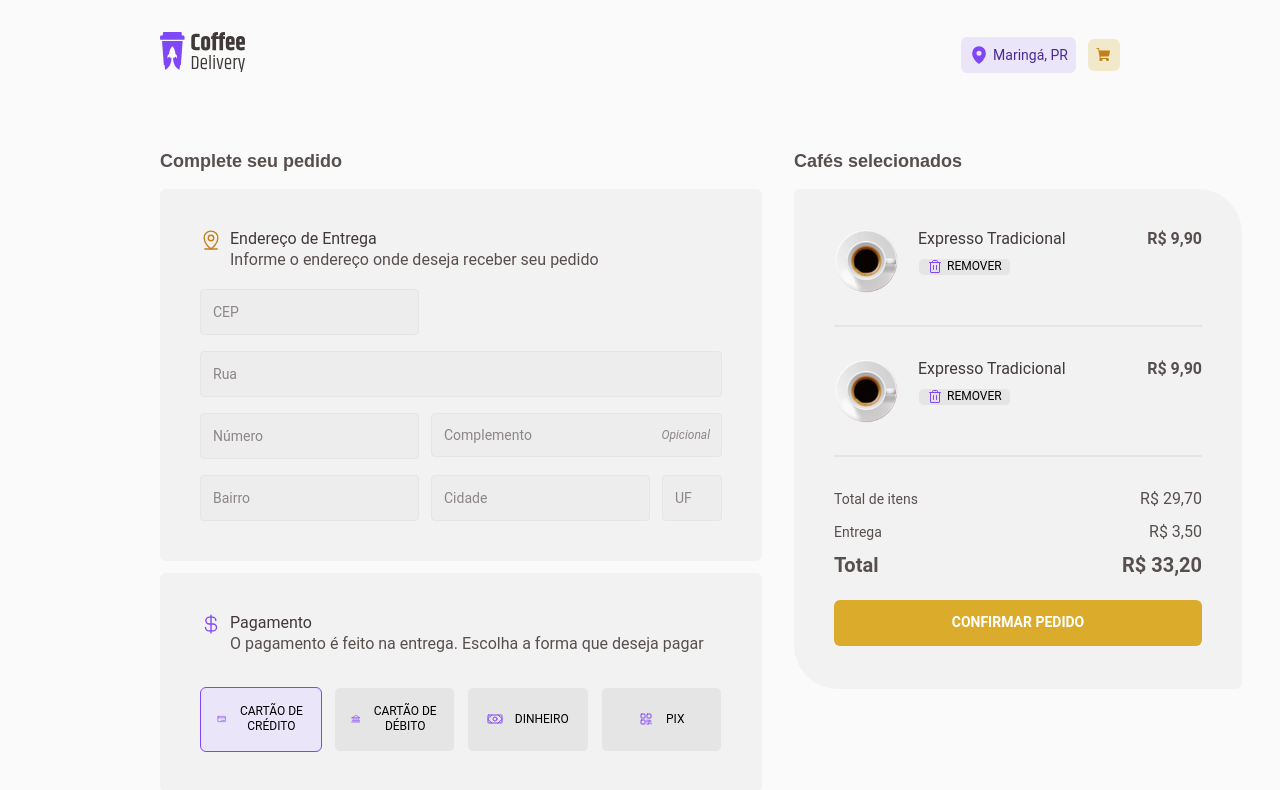
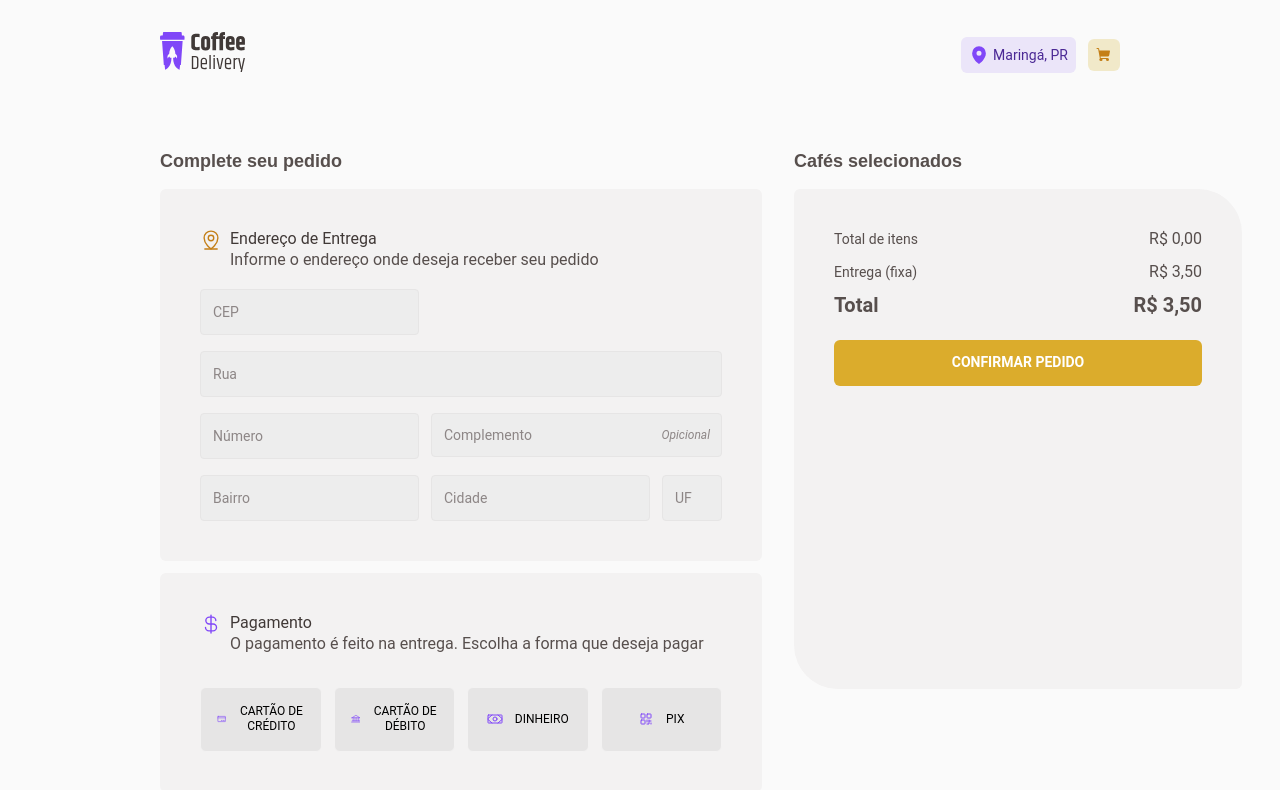
Before and after one commit to rafarod21/Ignite-ReactJS-Challenge-CoffeeDelivery, a React (Vite) app: page /checkout in a window 1280 px wide. Shown: the top 790 px of the page. Built offline with nearby package versions, Linux system fonts and the light colour scheme.

Commit message:
Format coffees values to current coin

```diff
--- a/src/components/CoffeeCard/index.tsx
+++ b/src/components/CoffeeCard/index.tsx
@@ -5,6 +5,8 @@ import { CoffeesAmountInput } from '../CoffeesAmountInput';
 import { CoffeeOrderContext } from '../../contexts/CoffeeOrderContext';
 
 import { CoffeeType } from '../../@types/Coffee';
+
+import { formatValueInCurrentCoinWithoutSymbol } from '../../utils/formatValueInCurrentCoin';
 
 import {
   CoffeeCardContainer,
@@ -50,7 +52,8 @@ export function CoffeeCard({ coffee }: CoffeeCardProps) {
       <span>{coffee.description}</span>
       <CardFooter>
         <span>
-          R$ <strong>{coffee.value}</strong>
+          R${' '}
+          <strong>{formatValueInCurrentCoinWithoutSymbol(coffee.value)}</strong>
         </span>
         <div>
           <CoffeesAmountInput
--- a/src/components/CoffeeCardCheckout/index.tsx
+++ b/src/components/CoffeeCardCheckout/index.tsx
@@ -1,31 +1,62 @@
+import { useContext, useState } from 'react';
 import { ShoppingCart, Trash } from 'phosphor-react';
 
 import { CoffeesAmountInput } from '../CoffeesAmountInput';
 
-import { CoffeeCardCheckoutContainer } from './styles.ts';
+import { CoffeeOrderContext } from '../../contexts/CoffeeOrderContext';
+
+import { Coffees } from '../../reducers/Coffees/reducer';
+
+import { formatValueInCurrentCoin } from '../../utils/formatValueInCurrentCoin';
+
+import { CoffeeCardCheckoutContainer } from './styles';
+
+const MAX_COFFEES = 50;
 
 interface CoffeeCardCheckoutProps {
-  name?: string;
-  value?: string;
-  image?: string;
+  coffee: Coffees;
 }
 
-export function CoffeeCardCheckout({
-  name,
-  value,
-  image,
-}: CoffeeCardCheckoutProps) {
+export function CoffeeCardCheckout({ coffee }: CoffeeCardCheckoutProps) {
+  const { incrementOneCoffee, decrementOneCoffee, removeCoffee } =
+    useContext(CoffeeOrderContext);
+  const [amountCoffee, setAmountCoffee] = useState(coffee.amount);
+
+  function handleIncrementOneCoffee() {
+    if (amountCoffee < MAX_COFFEES) {
+      setAmountCoffee((state) => state + 1);
+      incrementOneCoffee(coffee);
+    }
+  }
+
+  function handleDecrementOneCoffee() {
+    if (amountCoffee > 1) {
+      setAmountCoffee((state) => state - 1);
+      decrementOneCoffee(coffee);
+    }
+  }
+
+  function handleRemoveCoffee() {
+    removeCoffee(coffee);
+  }
+
   return (
     <CoffeeCardCheckoutContainer>
-      <img src='CoffeesImages/expresso.png' alt='Expresso Tradicional' />
+      <img src={coffee.image} alt={coffee.name} />
       <div>
         <div>
-          <span>Expresso Tradicional</span>
-          <strong>R$ 9,90</strong>
+          <span>{coffee.name}</span>
+          <strong>
+            {formatValueInCurrentCoin(coffee.value * coffee.amount)}
+          </strong>
         </div>
         <div>
-          {/* <CoffeesAmountInput /> */}
-          <button>
+          <CoffeesAmountInput
+            amount={amountCoffee}
+            decrementAmountCoffees={handleDecrementOneCoffee}
+            incrementAmountCoffees={handleIncrementOneCoffee}
+          />
+          <button type='button' onClick={handleRemoveCoffee}>
             <Trash /> REMOVER
           </button>
         </div>
--- a/src/components/CoffeeCardCheckout/styles.ts
+++ b/src/components/CoffeeCardCheckout/styles.ts
@@ -1,4 +1,4 @@
-import styled from "styled-components";
+import styled from 'styled-components';
 
 export const CoffeeCardCheckoutContainer = styled.div`
   display: flex;
@@ -32,7 +32,7 @@ export const CoffeeCardCheckoutContainer = styled.div`
         border: 1px solid ${(props) => props.theme.card};
         background: ${(props) => props.theme.button};
         border-radius: 6px;
-        padding: 0 0.5rem;
+        padding: 0.5rem;
         gap: 0.25rem;
 
         font-size: 0.75rem;
@@ -50,7 +50,7 @@ export const CoffeeCardCheckoutContainer = styled.div`
 
         svg {
           font-size: 1rem;
-          color: ${(props) => props.theme["purple-500"]};
+          color: ${(props) => props.theme['purple-500']};
         }
       }
     }
--- a/src/components/CoffeesAmountInput/index.tsx
+++ b/src/components/CoffeesAmountInput/index.tsx
@@ -2,8 +2,6 @@ import { useState } from 'react';
 import { Minus, Plus } from 'phosphor-react';
 
 import { CoffeesAmountInputContainer } from './styles';
-
-const MAX_COFFEES = 50;
 
 interface CoffeesAmountInputProps {
   amount: number;
@@ -18,11 +16,11 @@ export function CoffeesAmountInput({
 }: CoffeesAmountInputProps) {
   return (
     <CoffeesAmountInputContainer>
-      <button onClick={decrementAmountCoffees}>
+      <button onClick={decrementAmountCoffees} type='button'>
         <Minus />
       </button>
       <span>{amount}</span>
-      <button onClick={incrementAmountCoffees}>
+      <button onClick={incrementAmountCoffees} type='button'>
         <Plus />
       </button>
     </CoffeesAmountInputContainer>
--- a/src/components/NavBar/index.tsx
+++ b/src/components/NavBar/index.tsx
@@ -1,4 +1,5 @@
 import { useContext, useEffect, useState } from 'react';
+import { NavLink } from 'react-router-dom';
 import { MapPin, ShoppingCart, X } from 'phosphor-react';
 
 import { CoffeeOrderContext } from '../../contexts/CoffeeOrderContext';
@@ -11,7 +12,6 @@ import {
   CurrentCityFound,
   CurrentCityNotFound,
 } from './styles';
-import { NavLink } from 'react-router-dom';
 
 export function NavBar() {
   const { coffees } = useContext(CoffeeOrderContext);
--- a/src/pages/Checkout/index.tsx
+++ b/src/pages/Checkout/index.tsx
@@ -4,11 +4,18 @@ import {
   CurrencyDollar,
   MapPinLine,
   Money,
-  QrCode
-} from "phosphor-react";
+  QrCode,
+} from 'phosphor-react';
+import { useContext, useState } from 'react';
+import { useNavigate } from 'react-router-dom';
 
-import { NavBar } from "../../components/NavBar";
-import { CoffeeCardCheckout } from "../../components/CoffeeCardCheckout";
+import { CoffeeOrderContext } from '../../contexts/CoffeeOrderContext';
+
+import { CoffeeCardCheckout } from '../../components/CoffeeCardCheckout';
+
+import { Payments } from '../../@types/Payments';
+
+import { formatValueInCurrentCoin } from '../../utils/formatValueInCurrentCoin';
 
 import {
   Address,
@@ -20,33 +27,35 @@ import {
   OptionsPayments,
   Payment,
   SectionValues,
-  SelctedCoffees
-} from "./styles";
+  SelctedCoffees,
+} from './styles';
 
-type Tags = "tradicional" | "especial" | "com leite" | "alcoólico" | "gelado";
-
-// type OptionsPayments = "credit" | "debit" | "money" | "pix";
-
-interface Coffee {
-  name: string;
-  description: string;
-  tags: Tags[];
-  value: string;
-  image: string;
-}
-
-const TAGS: Tags[] = [
-  "tradicional",
-  "especial",
-  "com leite",
-  "alcoólico",
-  "gelado"
-];
+const DELIVERY_FEE = 3.5;
 
 export function Checkout() {
+  const navigate = useNavigate();
+  const {
+    coffees,
+    totalMoney,
+    address,
+    changeAddress,
+    payment,
+    changePayment,
+  } = useContext(CoffeeOrderContext);
+  const [paymentSelected, setPaymentSelected] = useState<Payments>(payment);
+
+  function handleChangePayment(payment: Payments) {
+    setPaymentSelected(payment);
+    changePayment(payment);
+  }
+
+  function handleSubmitForm(event: any) {
+    navigate('/success');
+  }
+
   return (
     <CheckoutContainer>
-      <form>
+      <form onSubmit={handleSubmitForm}>
         <div>
           <h2>Complete seu pedido</h2>
           <Address>
@@ -57,15 +66,15 @@ export function Checkout() {
                 <span>Informe o endereço onde deseja receber seu pedido</span>
               </div>
             </LabelAddress>
-            <input type="text" placeholder="CEP" />
-            <input type="text" placeholder="Rua" />
-            <input type="text" placeholder="Número" />
-            <div data-after="Opicional">
-              <input type="text" placeholder="Complemento" />
+            <input type='text' placeholder='CEP' />
+            <input type='text' placeholder='Rua' />
+            <input type='text' placeholder='Número' />
+            <div data-after='Opicional'>
+              <input type='text' placeholder='Complemento' />
             </div>
-            <input type="text" placeholder="Bairro" />
-            <input type="text" placeholder="Cidade" />
-            <input type="text" placeholder="UF" />
+            <input type='text' placeholder='Bairro' />
+            <input type='text' placeholder='Cidade' />
+            <input type='text' placeholder='UF' />
           </Address>
           <Payment>
             <LabelPayment>
@@ -80,16 +89,32 @@ export function Checkout() {
             </LabelPayment>
 
             <OptionsPayments>
-              <ButtonOptionsPayments isSelected>
+              <ButtonOptionsPayments
+                type='button'
+                isSelected={paymentSelected === 'credit'}
+                onClick={() => handleChangePayment('credit')}
+              >
                 <CreditCard /> CARTÃO DE CRÉDITO
               </ButtonOptionsPayments>
-              <ButtonOptionsPayments>
+              <ButtonOptionsPayments
+                type='button'
+                isSelected={paymentSelected === 'debit'}
+                onClick={() => handleChangePayment('debit')}
+              >
                 <Bank /> CARTÃO DE DÉBITO
               </ButtonOptionsPayments>
-              <ButtonOptionsPayments>
+              <ButtonOptionsPayments
+                type='button'
+                isSelected={paymentSelected === 'money'}
+                onClick={() => handleChangePayment('money')}
+              >
                 <Money /> DINHEIRO
               </ButtonOptionsPayments>
-              <ButtonOptionsPayments>
+              <ButtonOptionsPayments
+                type='button'
+                isSelected={paymentSelected === 'pix'}
+                onClick={() => handleChangePayment('pix')}
+              >
                 <QrCode /> PIX
               </ButtonOptionsPayments>
             </OptionsPayments>
@@ -99,26 +124,30 @@ export function Checkout() {
           <h2>Cafés selecionados</h2>
           <SelctedCoffees>
             <ListCoffees>
-              <CoffeeCardCheckout />
-              <hr />
-              <CoffeeCardCheckout />
-              <hr />
+              {coffees.map((coffee) => (
+                <>
+                  <CoffeeCardCheckout key={coffee.name} coffee={coffee} />
+                  <hr />
+                </>
+              ))}
             </ListCoffees>
             <SectionValues>
               <div>
                 <span>Total de itens</span>
-                <span>R$ 29,70</span>
+                <span>{formatValueInCurrentCoin(totalMoney)}</span>
               </div>
               <div>
-                <span>Entrega</span>
-                <span>R$ 3,50</span>
+                <span>{'Entrega (fixa)'}</span>
+                <span>{formatValueInCurrentCoin(DELIVERY_FEE)}</span>
               </div>
               <div>
                 <strong>Total</strong>
-                <strong>R$ 33,20</strong>
+                <strong>
+                  {formatValueInCurrentCoin(totalMoney + DELIVERY_FEE)}
+                </strong>
               </div>
             </SectionValues>
-            <button type="submit">CONFIRMAR PEDIDO</button>
+            <button type='submit'>CONFIRMAR PEDIDO</button>
           </SelctedCoffees>
         </div>
       </form>
--- /dev/null
+++ b/src/utils/formatValueInCurrentCoin.tsx
@@ -0,0 +1,14 @@
+export function formatValueInCurrentCoin(value: number) {
+  const current = value.toLocaleString('pt-br', {
+    style: 'currency',
+    currency: 'BRL',
+  });
+
+  return current;
+}
+
+export function formatValueInCurrentCoinWithoutSymbol(value: number) {
+  const current = value.toLocaleString('pt-br', { minimumFractionDigits: 2 });
+
+  return current;
+}
```
Also changed, not shown: src/components/NavBar/styles.ts (+16 -12 lines), src/pages/Checkout/styles.ts (+35 -0 lines), src/pages/Home/styles.ts (+58 -10 lines).
